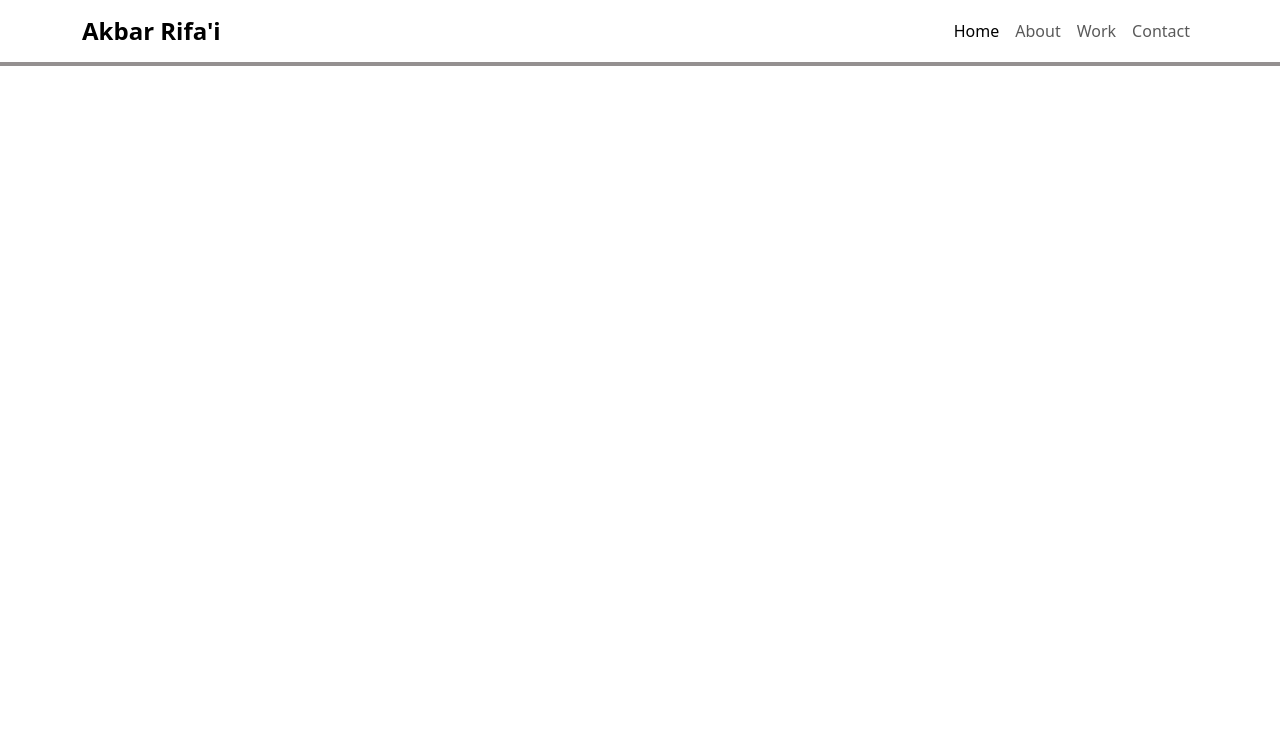
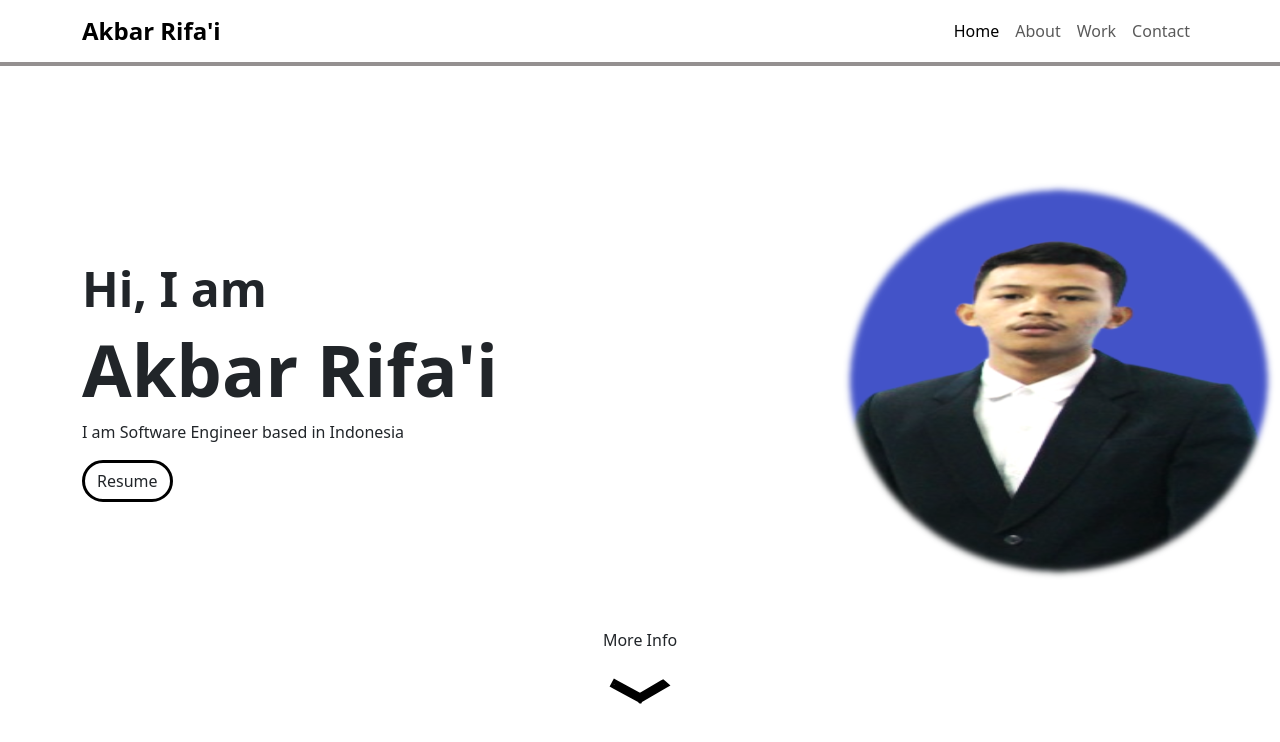
Before and after one commit to akbarfaii/Portofolio, a plain HTML site: page index.html in a window 1280 px wide. Drawn offline with nearby package versions, Linux system fonts and the light colour scheme.

Commit message:
add home

```diff
--- a/index.html
+++ b/index.html
@@ -33,6 +33,23 @@
         </div>
     </div>
     </nav>
+    <section id="home" class="home container">
+        <div class="row d-flex align-items-center">
+            <div class="col-8">
+                <h3 class="fw-semibold">Hi, I am</h3>
+                <h1 class="fw-bold">Akbar Rifa'i</h1>
+                <p>I am Software Engineer based in Indonesia</p>
+                <a class="btn button-image" href="images/profil.png" download>Resume</a>
+            </div>
+            <div class="col-4">
+                <img src="images/profil.png" alt="Potrait">
+            </div>
+        </div>
+        <div class="arrow w-100 d-flex align-items-center flex-column mt-5">
+        <a class="text-decoration-none text-dark" href="#about">More Info</a>
+        <img id="arrow" class="mt-3" src="images/arrow.svg" alt="arrow icon">
+        </div>
+    </section>
     <script src="https://cdn.jsdelivr.net/npm/@popperjs/core@2.11.6/dist/umd/popper.min.js" integrity="sha384-oBqDVmMz9ATKxIep9tiCxS/Z9fNfEXiDAYTujMAeBAsjFuCZSmKbSSUnQlmh/jp3" crossorigin="anonymous"></script>
     <script src="https://cdn.jsdelivr.net/npm/bootstrap@5.3.0-alpha1/dist/js/bootstrap.min.js" integrity="sha384-mQ93GR66B00ZXjt0YO5KlohRA5SY2XofN4zfuZxLkoj1gXtW8ANNCe9d5Y3eG5eD" crossorigin="anonymous"></script>
     <script src="https://code.jquery.com/jquery-3.6.3.min.js" integrity="sha256-pvPw+upLPUjgMXY0G+8O0xUf+/Im1MZjXxxgOcBQBXU=" crossorigin="anonymous"></script>
--- a/style.css
+++ b/style.css
@@ -1,4 +1,47 @@
+section {
+    padding-top: 120px;
+}
+
+.btn.button-image {
+    border: 3px solid black;
+    border-radius: 24px;
+}
+
+.btn.button-image:hover {
+    border: 3px solid black;
+    background-color: black;
+    color: white;
+}
+
 .navbar {
     background-color: white;
     box-shadow: 0 0 0 4px rgb(148, 144, 144);
 }
+
+.home h1 {
+    font-size: 72px;
+}
+
+.home h3 {
+    font-size: 48px;
+}
+
+.home.arrow img{
+    width: 60px;
+}
+
+#arrow {
+    animation: 2s upDown infinite;
+}
+
+@keyframes upDown {
+    0% {
+        transform: translateY(0);
+    }
+    50% {
+        transform: translateY(10px);
+    }
+    100% {
+        transform: translateY(0);
+    }
+}
```
Also changed, not shown: images/arrow.svg (added), images/pp.png (added), images/profil.png (added), images/work-1.png (added), images/work-2.png (added), images/work-3.png (added).
